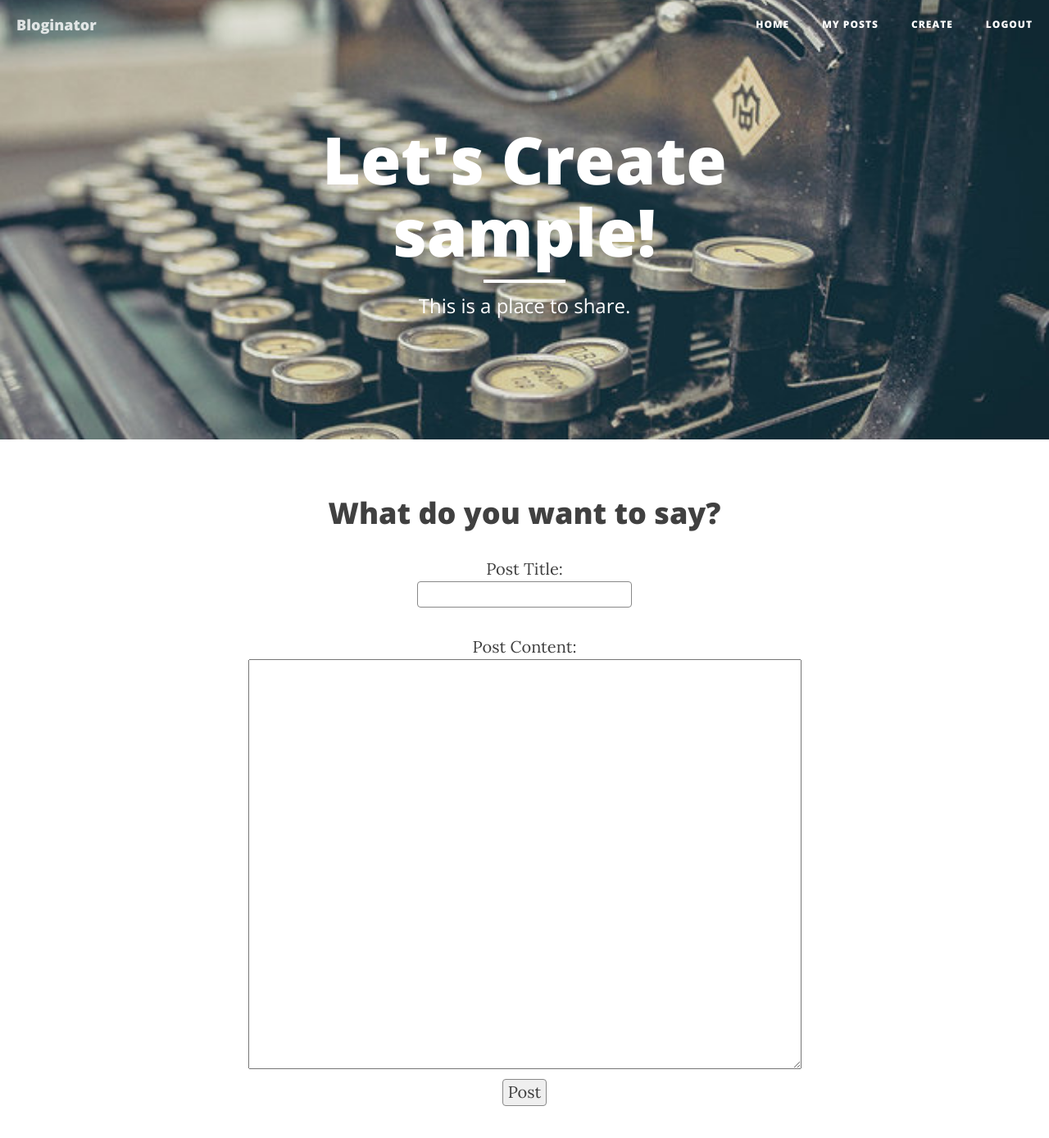
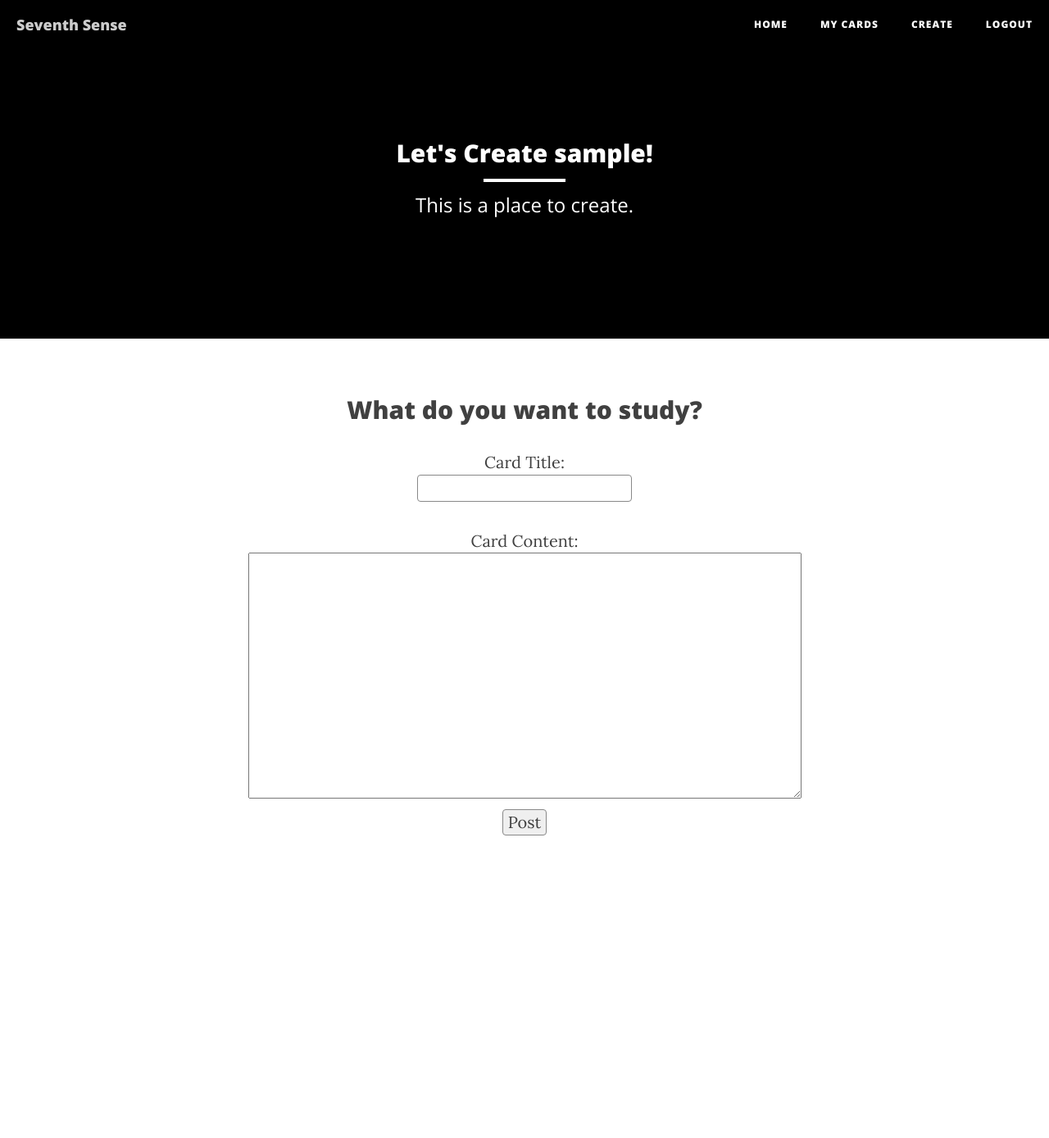
Before and after one commit to timmyreilly/seventhson, a Flask app: template FlaskWebProject/templates/createpost.html in a window 1280 px wide. Shown: the whole page at 82% size. After the commit the page ends 1019 px from the top, so only its background shows below. Run offline with Flask 2, Linux system fonts and the light colour scheme; a user stored in the database is signed in; tables that the repository leaves empty hold one stand-in row (values such as "Sample post"); the template is opened without the code that fills it: most values are stand-ins (such as "Sample title", 1, 10 or a date in 2020); some libraries are stand-ins or nearby versions.

Commit message:
updated html pages

```diff
--- a/FlaskWebProject/__init__.py
+++ b/FlaskWebProject/__init__.py
@@ -91,4 +91,4 @@ def createpost():
 if __name__ == "__main__":
     app.debug = True
     app.secret_key = "secret_key"
-    app.run(host='0.0.0.0',port=8000)
+    app.run(host='0.0.0.0',port=8001)
--- a/FlaskWebProject/templates/createpost.html
+++ b/FlaskWebProject/templates/createpost.html
@@ -9,7 +9,7 @@
     <meta name="description" content="">
     <meta name="author" content="">
 
-    <title>Create a Post</title>
+    <title>Create a Card</title>
 
     <!-- Bootstrap Core CSS -->
     <link href="static/bootstrap.min.css" rel="stylesheet">
@@ -41,7 +41,7 @@
           <span class="icon-bar"></span>
           <span class="icon-bar"></span>
         </button>
-        <a class="navbar-brand" href="/">Bloginator</a>
+        <a class="navbar-brand" href="/">Seventh Sense</a>
       </div>
 
       <!-- Collect the nav links, forms, and other content for toggling -->
@@ -52,7 +52,7 @@
 	  </li>
 	  {% if session["loggedIn"] %}
 	  <li>
-	    <a href="/myposts" target="_top">My Posts</a>
+	    <a href="/myposts" target="_top">My Cards</a>
 	  </li>
 	  <li>
 		<a href="/createpost" target="_top">Create</a>
@@ -74,14 +74,15 @@
 
     <!-- Page Header -->
     <!-- Set your background image for this header on the line below. -->
-    <header class="intro-header" style="background-image: url('static/img/create-bg.jpg')">
+    <!-- url('static/img/create-bg.jpg') -->
+    <header class="intro-header" style="background-color: black">
       <div class="container">
 	<div class="row">
           <div class="col-lg-8 col-lg-offset-2 col-md-10 col-md-offset-1">
             <div class="page-heading">
-              <h1>Let's Create {{username}}!</h1>
+              <h2>Let's Create {{username}}!</h2>
               <hr class="small">
-              <span class="subheading">This is a place to share.</span>
+              <span class="subheading">This is a place to create.</span>
             </div>
           </div>
 	</div>
@@ -93,15 +94,15 @@
     <div class="container">
       <div class="row">
 	<div class="col-lg-8 col-lg-offset-2 text-center">
-	  <h1>What do you want to say?</h1>
+	  <h2>What do you want to study?</h2>
 	  <hr class="small">
-	  Post Title:
+	  Card Title:
 	  <br>
 	  <input type="text" name="title" form="postform">
 	  <hr class="small">
-	  Post Content:
+	  Card Content:
 	  <br>
-	  <textarea name="post" form="postform" style="width:90%; height:500px;">
+	  <textarea name="post" form="postform" style="width:90%; height:300px;">
 	  </textarea>
 	  <form method="POST" action="myposts" id="postform" style="padding:5px;">
 	    <input type="submit" name="submit" value="Post">
--- a/FlaskWebProject/templates/login.html
+++ b/FlaskWebProject/templates/login.html
@@ -41,7 +41,7 @@
           <span class="icon-bar"></span>
           <span class="icon-bar"></span>
         </button>
-        <a class="navbar-brand" href="/">Bloginator</a>
+        <a class="navbar-brand" href="/">Seventh Sense</a>
       </div>
 
       <!-- Collect the nav links, forms, and other content for toggling -->
```
Also changed, not shown: FlaskWebProject/templates/feed.html (+7 -8 lines), FlaskWebProject/templates/home.html (+4 -6 lines), FlaskWebProject/templates/myposts.html (+7 -6 lines), FlaskWebProject/blog.db, FlaskWebProject/static/img/brain.jpg (added), FlaskWebProject/static/img/home.jpg (deleted), FlaskWebProject/static/img/myposts-bg.jpg (deleted), blog.db (added), blogs.db (added).
